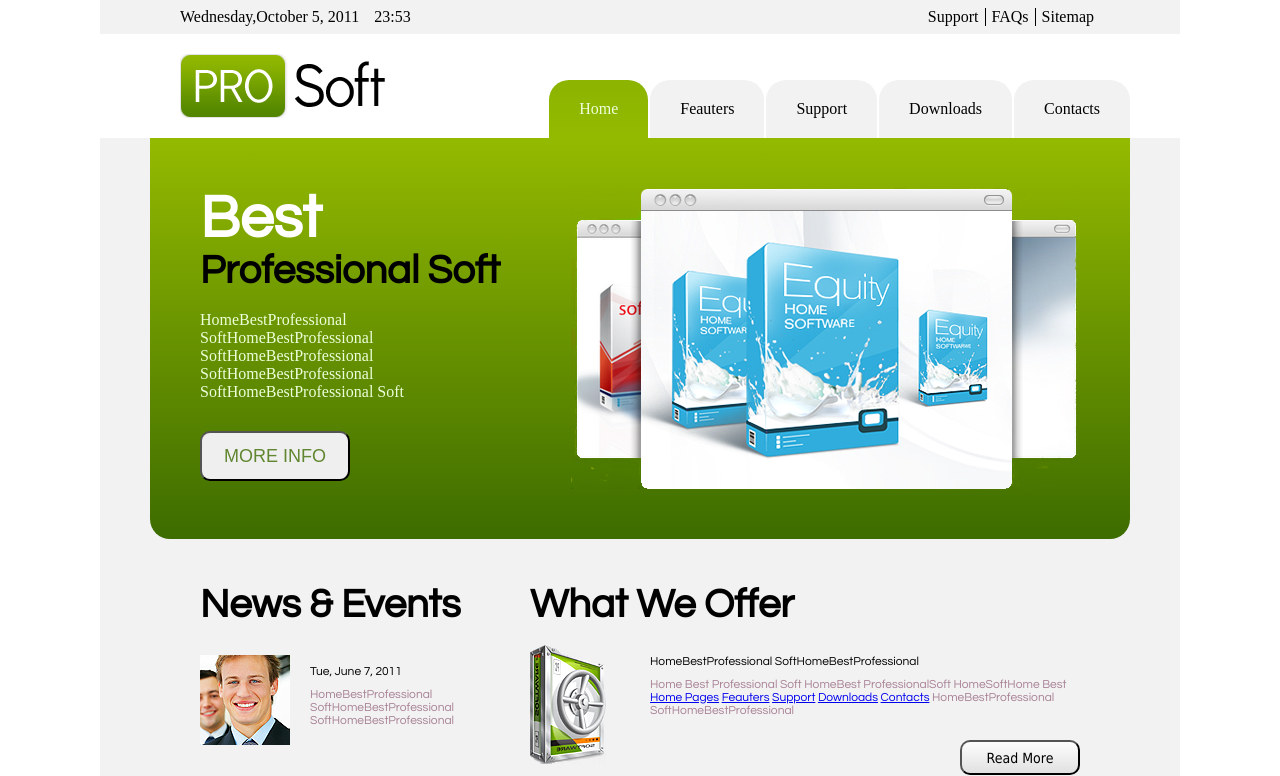
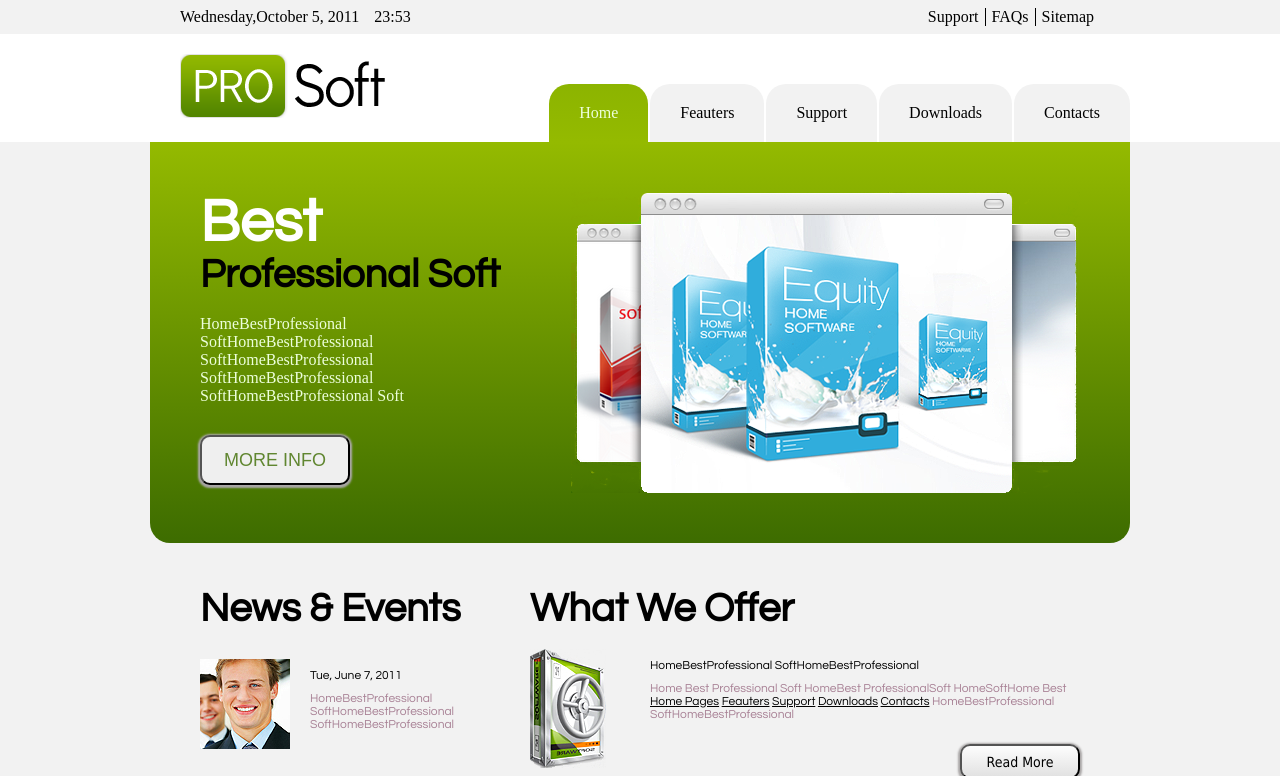
Before and after one commit to Great-Alexey/ProSoft, a plain HTML site: page index.html in a window 1280 px wide. Both pictures are taken after a click on the link "Home". Shown: the top 776 px of the page. Drawn offline with nearby package versions, Linux system fonts and the light colour scheme.

Commit message:
nazvanie sohranennih izmeneniy

```diff
--- a/css/style.css
+++ b/css/style.css
@@ -2,16 +2,25 @@
     margin: 0;
     padding: 0;
 }
+button {
+    cursor: pointer;
+    box-shadow: 0px 1px 2px 2px #aaa7a7;
+}
 .clear {
     clear: both;
 }
-.block {
-    width: 1080px;
+.wrapper {
+    background: #f2f2f2;
+}
+.block1,
+.block3
+ {
+    width: 980px;
     margin: 0 auto;
 }
 header {
-    padding: 8px 80px;
-    background: #f2f2f2;
+    padding: 8px 30px;
+
 }
 .leftHead {
     float: left;
@@ -36,22 +45,22 @@ header {
 .rightHead a:last-child {
     border-right: 0px;
 }
-
-main {
-    background: #f2f2f2;
+.white {
+    background: #fff;
 }
-.top {
-    background: #fff;
-    padding: 20px 50px 20px 80px;
+.block2 {
+    width: 950px;
+    margin: 0 auto;
+    padding: 20px 0 20px 30px;
     position: relative;
 }
-.top img {
+.block2 > a {
     float: left;
 }
-.top nav {
+.block2 nav {
     position: absolute;
     bottom: 0;
-    right: 50px;
+    right: 0;
 }
 nav a {
     text-decoration: none;
@@ -70,13 +79,23 @@ nav a:last-child {
     background: linear-gradient(#8cb400,#94ba00);
     color: #edffdb;
 }
-.center {
+.center,
+.center1,
+.center2,
+.center3,
+.center4 {
     width: 880px;
     margin: 0 auto;
     margin-bottom: 45px;
     background: linear-gradient(#94ba00,#3d6c00);
     border-radius: 0 0 20px 20px;
     padding: 50px;
+}
+.center1,
+.center2,
+.center3,
+.center4 {
+    display: none;
 }
 .center img {
     float: right;
@@ -98,7 +117,11 @@ h2 {
     font-size: 40px;
     font-family: Century Gothic;
 }
-#button1 {
+#button1,
+#button5,
+#button2,
+#button3,
+#button4 {
     width: 150px;
     height: 50px;
     border-radius: 10px;
@@ -106,7 +129,7 @@ h2 {
     font-size: 18px;
 }
 .bottom {
-    padding: 0 100px;
+    padding: 0 50px;
 }
 .leftBottom {
     width: 280px;
@@ -129,6 +152,9 @@ h2 {
     font-size: 12px;
     color: #a88195;
     font-family: Century Gothic;
+}
+.rightMenu div p a {
+    color: #000;
 }
 .rightBottom {
     width: 550px;
--- a/index.html
+++ b/index.html
@@ -7,7 +7,8 @@
         <link rel="stylesheet" href="css/style.css">
     </head>
     <body>
-        <div class="block">
+        <div class="wrapper">
+            <div class="block1">
                 <header>
                     <div class="leftHead">
                         <p>Wednesday,October 5, 2011</p>
@@ -20,9 +21,12 @@
                     </div>
                     <div class="clear"></div>
                 </header>
-            <main>
-                <div class="top">
+            </div>
+            <div class="white">
+                <div class="block2">
+                    <a href="#">
                         <img src="img/1.png" alt="">
+                    </a>
                     <nav>
                         <a class="active" href="#">Home</a>
                         <a href="#">Feauters</a>
@@ -32,6 +36,9 @@
                     </nav>
                     <div class="clear"></div>
                 </div>
+            </div>
+            <div class="block3">
+                <main>
                     <div class="center">
                         <div class="centerRight">
                             <h1>Best</h1>
@@ -40,6 +47,44 @@
                             <button id="button1">MORE INFO</button>
                         </div>
                         <img src="img/2.png" alt="">
+                        <div class="clear"></div>
+                    </div>
+                    <div class="center2">
+                        <div class="centerRight">
+                            <h1>Best</h1>
+                            <h2>Professional Soft</h2>
+                            <p>l Soft</p>
+                            <button id="button5">MORE INFO</button>
+                        </div>
+                        <img src="img/2.png" alt="">
+                        <div class="clear"></div>
+                    </div>
+                    <div class="center3">
+                        <div class="centerRight">
+                            <h2>Professional Soft</h2>
+                            <p>HomeBestProfessional SoftHomeBestProfessional SoftHomeBestProfessional SoftHomeBestProfessional SoftHomeBestProfessional Soft</p>
+                            <button id="button3">MORE INFO</button>
+                        </div>
+                        <img src="img/2.png" alt="">
+                        <div class="clear"></div>
+                    </div>
+                    <div class="center4">
+                        <div class="centerRight">
+                            <h1>Best</h1>
+                            <p>HomeBestProfessional SoftHomeBestProfessional SoftHomeBestProfessional SoftHomeBestProfessional SoftHomeBestProfessional Soft</p>
+                            <button id="button4">MORE INFO</button>
+                        </div>
+                        <img src="img/2.png" alt="">
+                        <div class="clear"></div>
+                    </div>
+                    <div class="center1">
+                        <div class="centerRight1">
+                            <h1>Best</h1>
+                            <h2>Professional Soft</h2>
+                            <p>HomeBestProfessional SoftHomeBestProfessional SoftHomeBestProfessional SoftHomeBestProfessional SoftHomeBestProfessional Soft</p>
+                            <button id="button2">MORE INFO</button>
+                        </div>
+
                         <div class="clear"></div>
                     </div>
                     <div class="bottom">
@@ -105,6 +150,7 @@
                     </div>
                 </main>
             </div>
+        </div>
         <script src="js/jquery-1.11.3.min.js"></script>
         <script src="js/main.js"></script>
     </body>
--- a/js/main.js
+++ b/js/main.js
@@ -0,0 +1,18 @@
+
+var a = $('nav a');
+function active(){
+    var b = $('main > div');
+    for(i=0;i<a.length;i++){
+        if(a[i]===this){
+            a[i].className='active';
+            b[i].style.display='block';
+        }
+        else{
+            a[i].className=' ';
+            b[i].style.display='none';
+        }
+}
+}
+for(i=0;i<a.length;i++){
+    a[i].addEventListener("click", active, false);
+}
```
Lines whose indentation alone changed are shown as unchanged.
